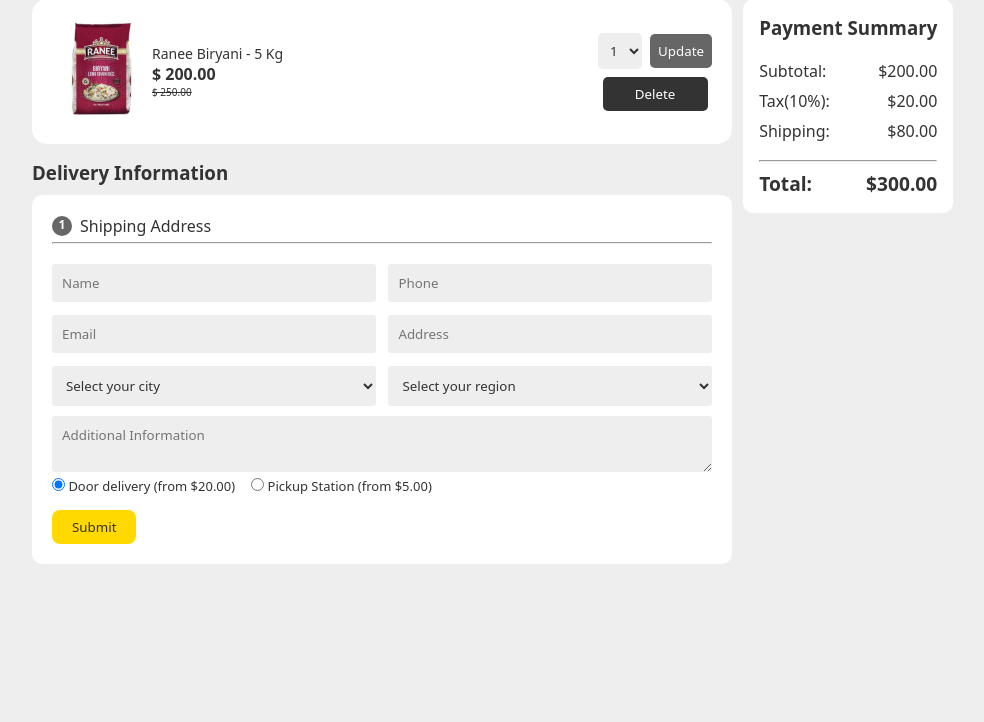
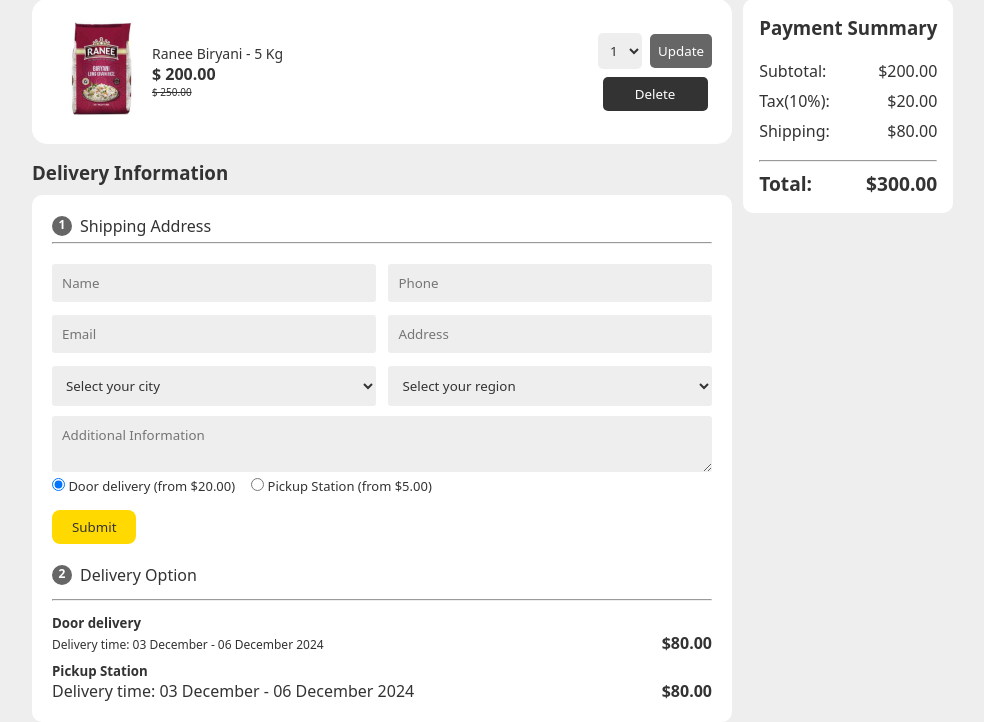
Before and after one commit to MatamaPeter/1-project, a PHP site: page /cart.html in a window 1280 px wide. Shown: the part 220-942 px from the top of the page, without its empty margins (133-1117 px from the left). Before the commit the page ends 784 px from the top, so only its background shows below. Run offline with PHP 8.4, Linux system fonts and the light colour scheme.

Commit message:
"Added delivery option section to cart.html and corresponding styles to cart-style.css"

```diff
--- a/cart.html
+++ b/cart.html
@@ -132,6 +132,27 @@
                                     Submit
                                 </button>
                             </form>
+                            <div class="delivery-option">
+                                <div class="Delivery-option-heading">
+                                    <p>2</p>
+                                    Delivery Option
+                                </div>
+                                <hr>
+                                <div class="door-delivery">
+                                        <h5>Door delivery</h5>
+                                        <div class="door-delivery-body">
+                                            <p>Delivery time: 03 December - 06 December 2024 </p>
+                                            <span>$80.00</span>
+                                        </div>
+                                </div>
+                                <div class="pickup-stn">
+                                    <h5>Pickup Station</h5>
+                                    <div class="door-delivery-body">
+                                        <p>Delivery time: 03 December - 06 December 2024 </p>
+                                        <span>$80.00</span>
+                                    </div>
+                                </div>
+                            </div>
 
                         </div>
 
--- a/styles/cart-style.css
+++ b/styles/cart-style.css
@@ -138,14 +138,17 @@
 .customer-address hr{
     margin:5px 0 5px 0;
 }
-.shipping-heading{
+.shipping-heading,
+.Delivery-option-heading
+{
     display: flex;
     gap:.5rem;
     align-items: center;
     font-weight:500;
 
 }
-.shipping-heading p{
+.shipping-heading p,
+.Delivery-option-heading p{
     border-radius: 50px;
     background-color: var(--text-color-light);
     height: 20px;
@@ -155,6 +158,7 @@
     font-weight:bold;
     font-size: 12px;
 }
+
 .shipping-info{
     margin-top: 20px;
     display: grid;
@@ -196,3 +200,21 @@
     background-color: var(--background-color-dark);
     color:var(--text-color-extra-light);
 }
+.delivery-option{
+    margin-top: 20px;
+    display: flex;
+    flex-direction: column;
+    gap: .5rem;
+
+}
+.door-delivery p{
+    font-size: 12px;
+}
+.door-delivery-body{
+    display: flex;
+    align-items: baseline;
+    justify-content: space-between;
+}
+.door-delivery-body span{
+    font-weight: bold;
+}
```
